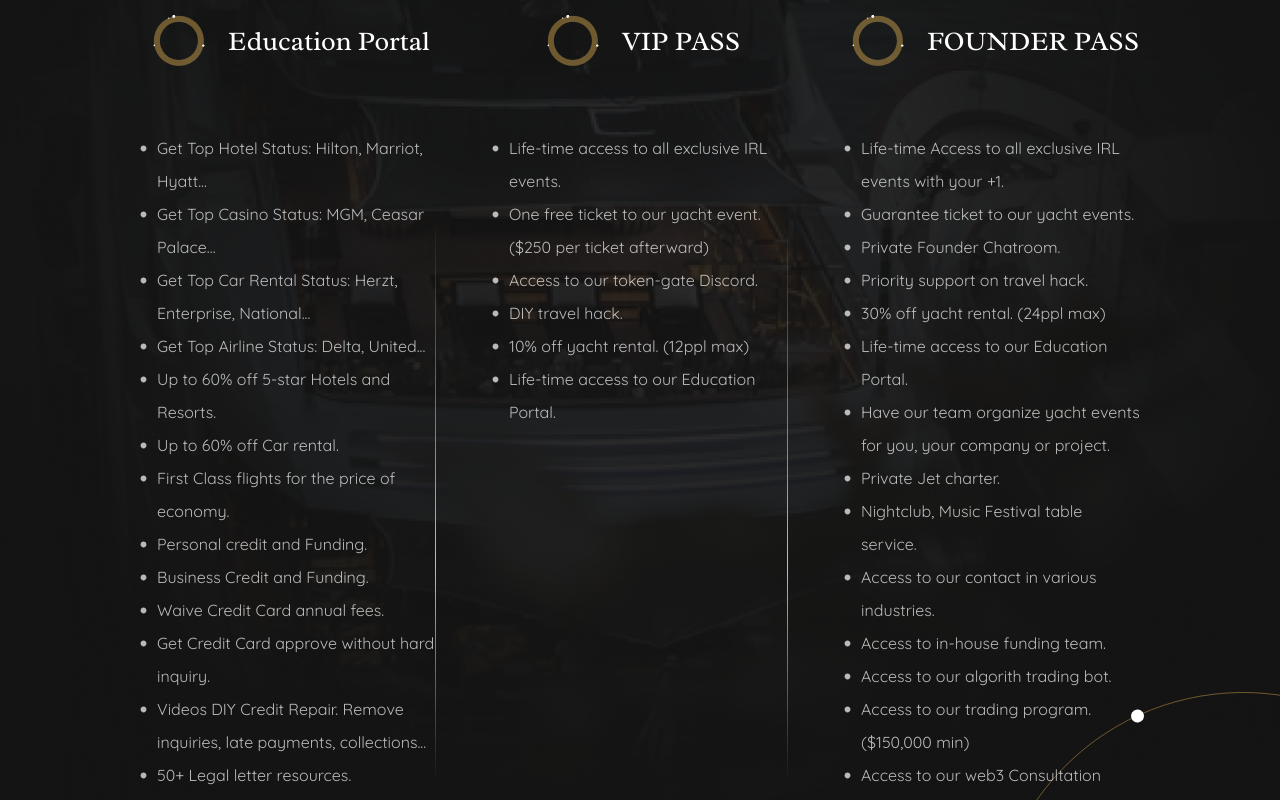
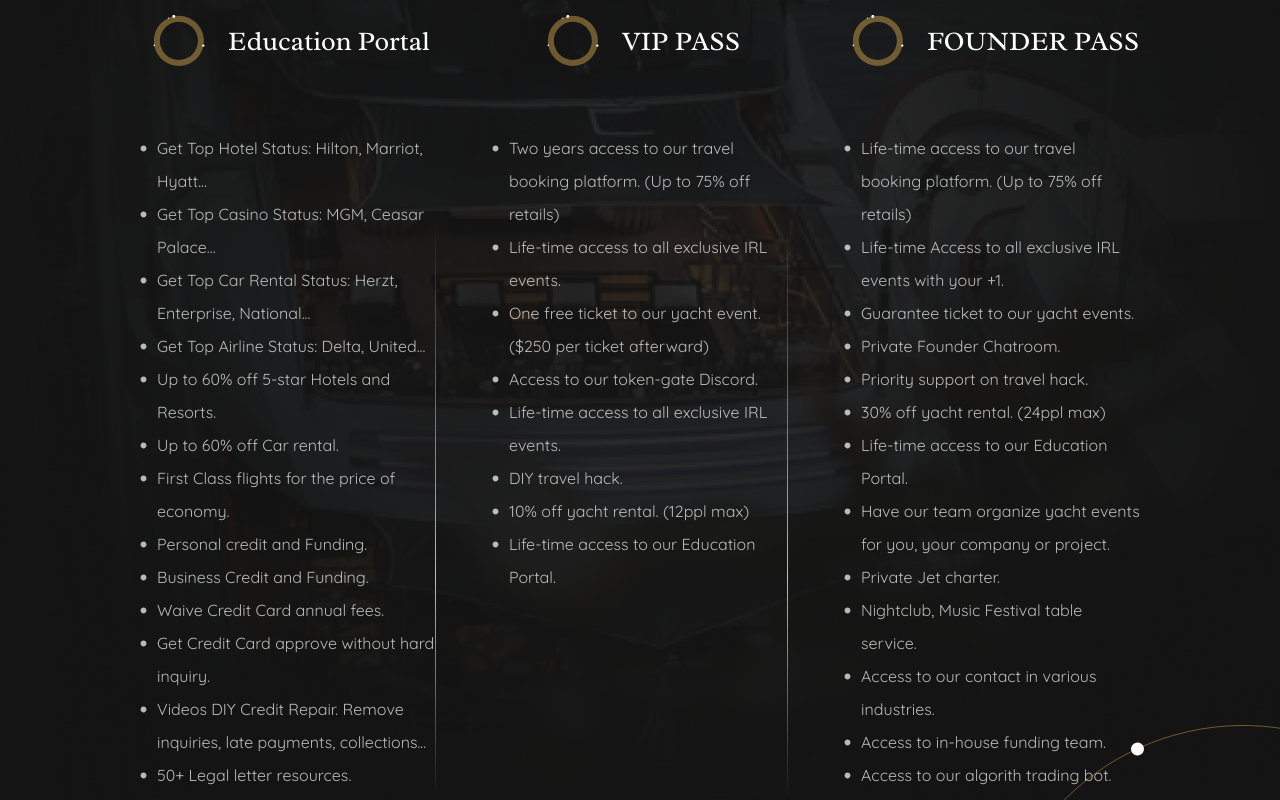
Before and after one commit to kevintr614/elevated, a React (Create React App) app: page / in a window 1280 px wide. Shown: the part 4020-4820 px from the top of the page. Built offline with nearby package versions, Linux system fonts and the light colour scheme.

Commit message:
Update Benefits.jsx

```diff
--- a/src/container/Benefits/Benefits.jsx
+++ b/src/container/Benefits/Benefits.jsx
@@ -31,9 +31,11 @@ const Benefits = () => {
         },{
             title: 'VIP PASS',
             list: [
+                'Two years access to our travel booking platform. (Up to 75% off retails)',
                 'Life-time access to all exclusive IRL events.',
                 'One free ticket to our yacht event. ($250 per ticket afterward)',
                 'Access to our token-gate Discord.',
+                'Life-time access to all exclusive IRL events.',
                 'DIY travel hack.',
                 '10% off yacht rental. (12ppl max)',
                 'Life-time access to our Education Portal.',
@@ -41,6 +43,7 @@ const Benefits = () => {
         },{
             title: 'FOUNDER PASS',
             list: [
+                'Life-time access to our travel booking platform. (Up to 75% off retails)',
                 'Life-time Access to all exclusive IRL events with your +1. ',
                 'Guarantee ticket to our yacht events.',
                 'Private Founder Chatroom.',
@@ -53,7 +56,6 @@ const Benefits = () => {
                 'Access to our contact in various industries.',
                 'Access to in-house funding team.',
                 'Access to our algorith trading bot.',
-                'Access to our trading program. ($150,000 min)',
                 'Access to our web3 Consultation Services. For any web2 company or brand wanting to get into web3, we can help. Our consultation services will help you understand this new landscape and how best to navigate it. We will work with you to develop a strategy that takes advantage of the opportunities web3 offers while mitigating the risks.',
             ]
         },
```
